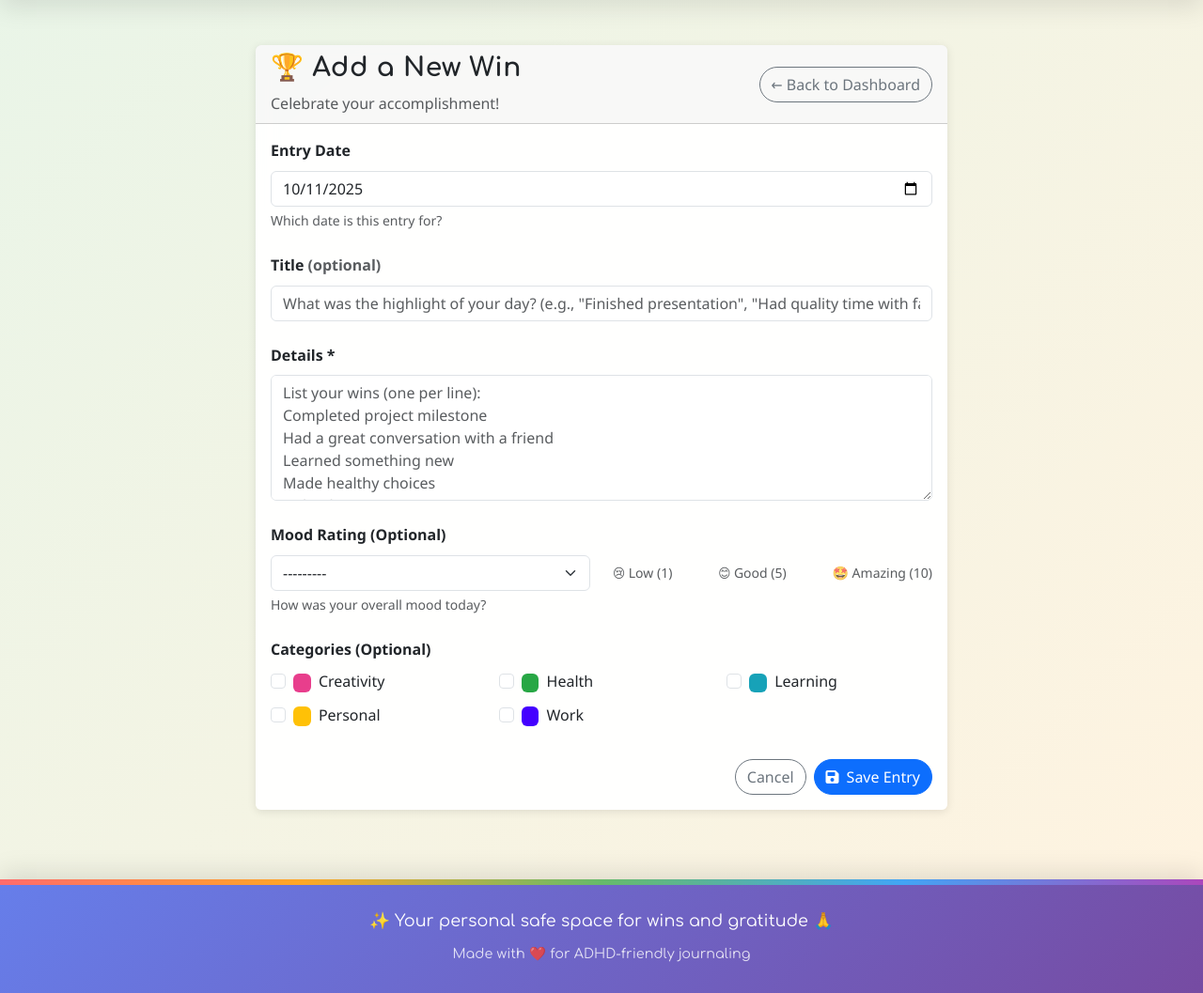
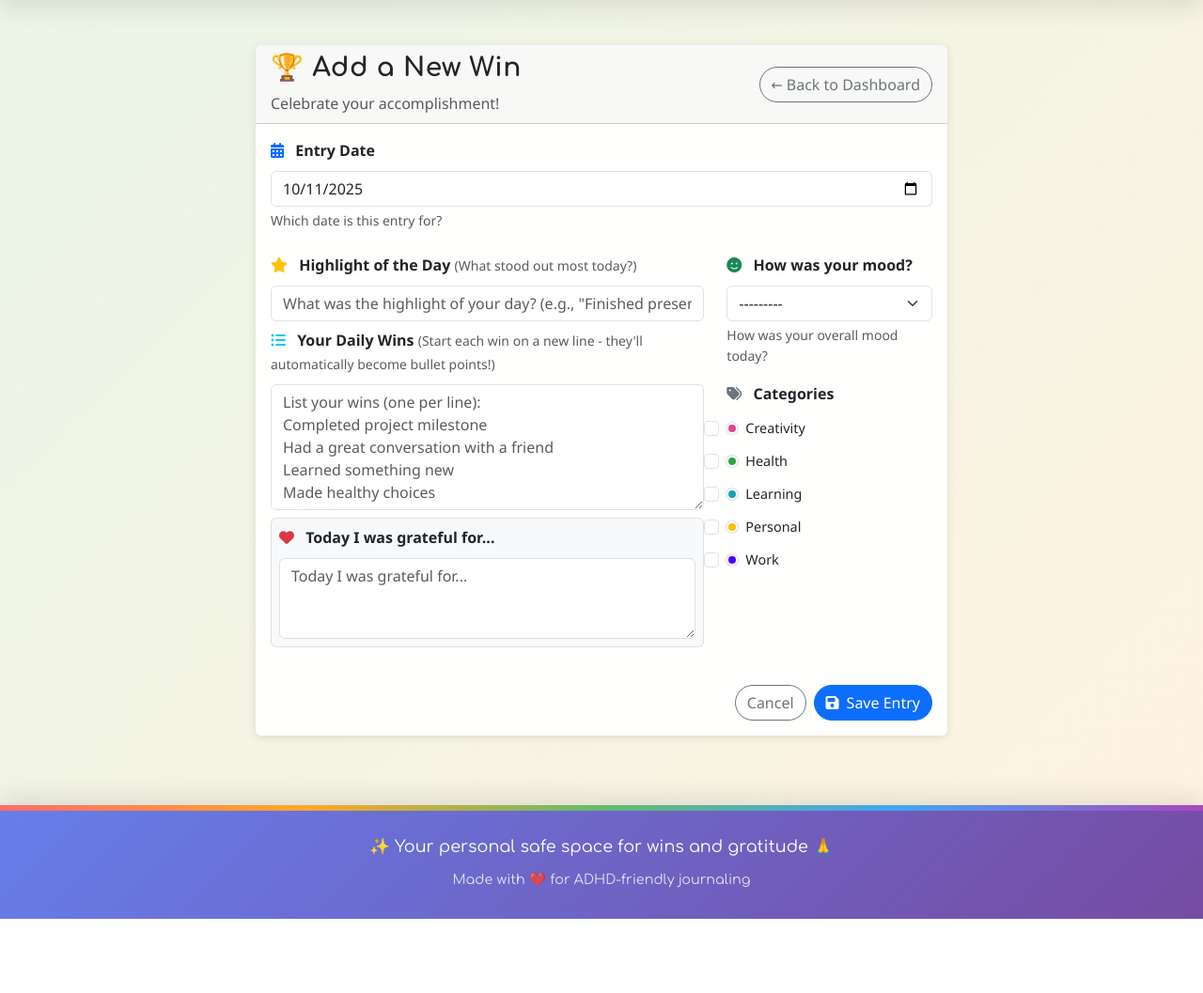
Before and after one commit to soumya2219/my-daily-wins-tracker, a Django app: page /entries/new/ in a window 1280 px wide. Shown: the part 86-1143 px from the top of the page at 94% size. After the commit the page ends 1064 px from the top, so only its background shows below. Run offline with Django 5.2, Linux system fonts and the light colour scheme; a user stored in the database is signed in; data comes from the database, SQL or seed files in the repository; some libraries are stand-ins or nearby versions.

Commit message:
Redesign entry form to match modal layout and styling
- Use 2-column layout matching day card modal design
- Add icons and better visual hierarchy to labels
- Include gratitude section with matching styling from modal
- Update category display with compact colour dots
- Make typography and spacing consistent throughout
- Unify user experience across all entry creation paths

```diff
--- a/templates/tracker/entry_form.html
+++ b/templates/tracker/entry_form.html
@@ -1,5 +1,6 @@
 {% extends "base.html" %}
 {% load widget_tweaks %}
+{% load win_filters %}
 
 {% block title %}
     {% if is_editing %}Edit Entry{% else %}New {% if entry_type == 'win' %}Win{% else %}Gratitude{% endif %} Entry{% endif %} - Daily Wins Tracker
@@ -61,8 +62,9 @@
 
                     <!-- Entry Date -->
                     <div class="mb-4">
-                        <label for="{{ form.entry_date.id_for_label }}" class="form-label fw-bold">
-                            Entry Date
+                        <label for="{{ form.entry_date.id_for_label }}" class="form-label">
+                            <i class="fas fa-calendar-alt text-primary me-2"></i>
+                            <strong>Entry Date</strong>
                         </label>
                         {{ form.entry_date }}
                         {% if form.entry_date.help_text %}
@@ -73,10 +75,15 @@
                         {% endif %}
                     </div>
 
-                    <!-- Title -->
-                    <div class="mb-4">
-                        <label for="{{ form.title.id_for_label }}" class="form-label fw-bold">
-                            Title <span class="text-muted">(optional)</span>
+                    <div class="row">
+                        <!-- Left Column: Win Title & Content -->
+                        <div class="col-md-8">
+                            <!-- Highlight of the Day -->
+                            <div class="mb-2">
+                                <label for="{{ form.title.id_for_label }}" class="form-label">
+                                    <i class="fas fa-star text-warning me-2"></i>
+                                    <strong>Highlight of the Day</strong>
+                                    <small class="text-muted">(What stood out most today?)</small>
                                 </label>
                                 {{ form.title }}
                                 {% if form.title.help_text %}
@@ -87,10 +94,12 @@
                                 {% endif %}
                             </div>
 
-                    <!-- Content -->
-                    <div class="mb-4">
-                        <label for="{{ form.content.id_for_label }}" class="form-label fw-bold">
-                            Details *
+                            <!-- Win Details -->
+                            <div class="mb-2">
+                                <label for="{{ form.content.id_for_label }}" class="form-label">
+                                    <i class="fas fa-list-ul text-info me-2"></i>
+                                    <strong>Your Daily Wins</strong>
+                                    <small class="text-muted">(Start each win on a new line - they'll automatically become bullet points!)</small>
                                 </label>
                                 {{ form.content }}
                                 {% if form.content.help_text %}
@@ -101,23 +110,30 @@
                                 {% endif %}
                             </div>
 
-                    <!-- Mood Rating -->
-                    <div class="mb-4">
-                        <label for="{{ form.mood_rating.id_for_label }}" class="form-label fw-bold">
-                            Mood Rating (Optional)
+                            <!-- Gratitude Section -->
+                            <div class="mb-3">
+                                <div class="gratitude-section p-2 bg-light rounded">
+                                    <label for="{{ form.gratitude_text.id_for_label }}" class="form-label">
+                                        <i class="fas fa-heart text-danger me-2"></i>
+                                        <strong>Today I was grateful for...</strong>
                                     </label>
-                        <div class="row align-items-center">
-                            <div class="col-md-6">
-                                {{ form.mood_rating }}
-                            </div>
-                            <div class="col-md-6">
-                                <div class="d-flex justify-content-between small text-muted">
-                                    <span>😢 Low (1)</span>
-                                    <span>😊 Good (5)</span>
-                                    <span>🤩 Amazing (10)</span>
+                                    {{ form.gratitude_text }}
+                                    {% if form.gratitude_text.errors %}
+                                        <div class="text-danger small">{{ form.gratitude_text.errors.0 }}</div>
+                                    {% endif %}
                                 </div>
                             </div>
                         </div>
+
+                        <!-- Right Column: Mood & Categories -->
+                        <div class="col-md-4">
+                            <!-- Mood Rating -->
+                            <div class="mb-3">
+                                <label for="{{ form.mood_rating.id_for_label }}" class="form-label">
+                                    <i class="fas fa-smile text-success me-2"></i>
+                                    <strong>How was your mood?</strong>
+                                </label>
+                                {{ form.mood_rating }}
                                 {% if form.mood_rating.help_text %}
                                     <div class="form-text">{{ form.mood_rating.help_text }}</div>
                                 {% endif %}
@@ -127,23 +143,23 @@
                             </div>
 
                             <!-- Categories -->
-                    {% if form.categories.field.queryset %}
-                        <div class="mb-4">
-                            <label class="form-label fw-bold">Categories (Optional)</label>
-                            <div class="row">
+                            <div class="mb-3">
+                                <label class="form-label">
+                                    <i class="fas fa-tags text-secondary me-2"></i>
+                                    <strong>Categories</strong>
+                                </label>
+                                <div class="category-checkboxes">
                                     {% for category in form.categories.field.queryset %}
-                                    <div class="col-md-6 col-lg-4 mb-2">
-                                        <div class="form-check">
+                                        <div class="form-check mb-1">
                                             <input class="form-check-input" type="checkbox"
                                                    name="categories"
                                                    value="{{ category.pk }}"
                                                    id="category_{{ category.pk }}"
                                                    {% if category in form.categories.value %}checked{% endif %}>
-                                            <label class="form-check-label" for="category_{{ category.pk }}">
-                                                <span class="badge me-1" style="background-color: {{ category.color }};">&nbsp;</span>
+                                            <label class="form-check-label d-flex align-items-center" for="category_{{ category.pk }}">
+                                                <span class="category-color-dot me-2" style="background-color: {{ category.color }};"></span>
                                                 {{ category.name }}
                                             </label>
-                                        </div>
                                         </div>
                                     {% endfor %}
                                 </div>
@@ -154,18 +170,11 @@
                                     <div class="text-danger small">{{ form.categories.errors.0 }}</div>
                                 {% endif %}
                             </div>
-                    {% else %}
-                        <div class="mb-4">
-                            <div class="alert alert-info">
-                                <strong>💡 Tip:</strong>
-                                <a href="{% url 'category_create' %}" class="alert-link">Create categories</a>
-                                to organise your entries!
                         </div>
                     </div>
-                    {% endif %}
 
                     <!-- Buttons -->
-                    <div class="d-grid gap-2 d-md-flex justify-content-md-end">
+                    <div class="d-grid gap-2 d-md-flex justify-content-md-end mt-4">
                         <a href="{% if is_editing %}{% url 'entry_detail' entry.pk %}{% else %}{% url 'dashboard' %}{% endif %}"
                            class="btn btn-outline-secondary">
                             Cancel
@@ -183,6 +192,32 @@
         </div>
     </div>
 </div>
+
+<style>
+/* Category styling to match modal */
+.category-color-dot {
+    width: 12px;
+    height: 12px;
+    border-radius: 50%;
+    display: inline-block;
+    border: 2px solid #fff;
+    box-shadow: 0 0 0 1px #dee2e6;
+}
+
+.gratitude-section {
+    background: rgba(248, 249, 250, 0.8);
+    border: 1px solid rgba(0, 0, 0, 0.1);
+}
+
+.form-check-label {
+    font-size: 0.9rem;
+    cursor: pointer;
+}
+
+.category-checkboxes .form-check {
+    padding: 0.25rem 0;
+}
+</style>
 
 <script>
 document.addEventListener('DOMContentLoaded', function() {
```
Lines whose indentation alone changed are shown as unchanged.
